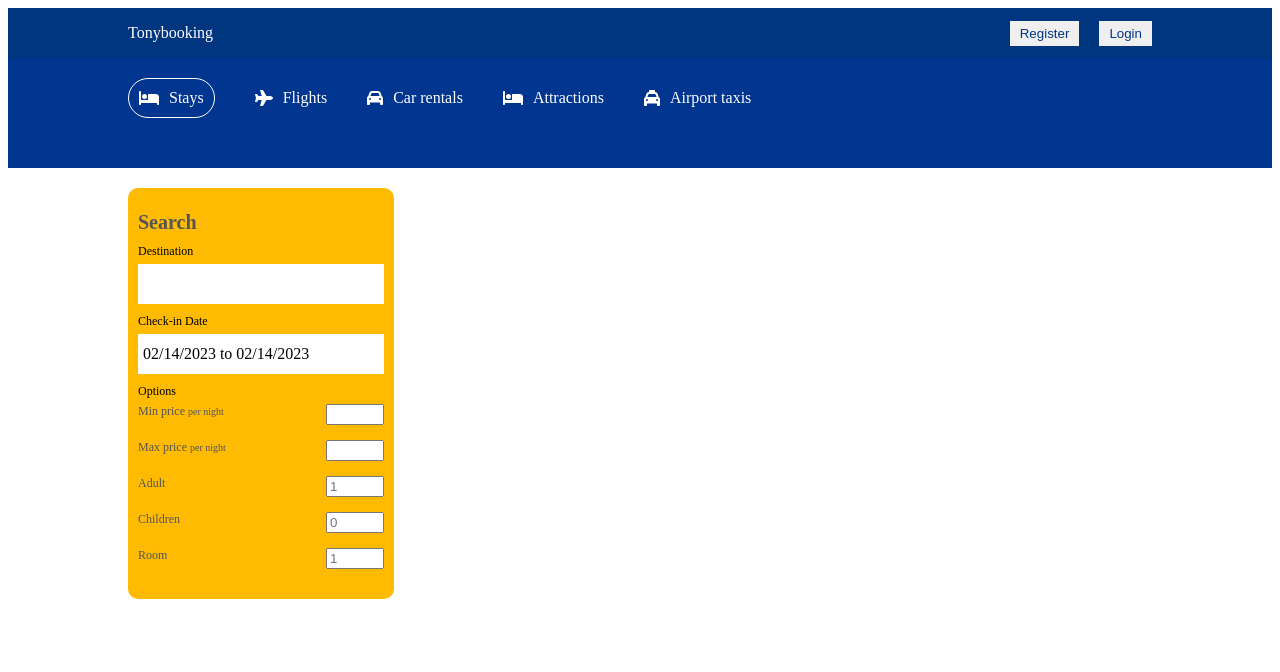
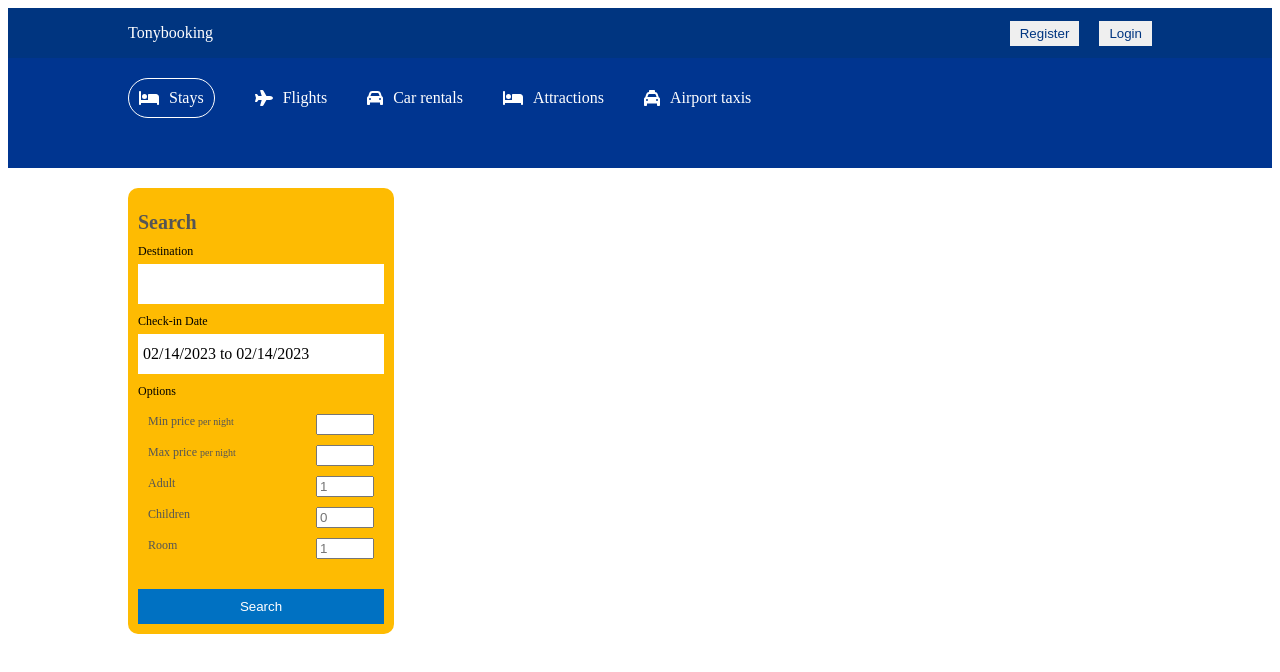
Before and after one commit to adavid1696/booking-project, a React (Create React App) app in the folder client/: page / in a window 1280 px wide. Both pictures are taken after typing "Sample" into the empty fields and a click on the button "Search". Shown: the top 672 px of the page. Built offline with nearby package versions, Linux system fonts and the light colour scheme.

Commit message:
finished search component

```diff
--- a/client/src/pages/list/List.jsx
+++ b/client/src/pages/list/List.jsx
@@ -45,6 +45,7 @@ function List() {
 						</div>
 						<div className="lsItem">
 							<label htmlFor="">Options</label>
+							<div className="lsOptions">
 								<div className="lsOptionItem">
 									<span className="lsOptionText">
 										Min price <small>per night</small>
@@ -92,6 +93,8 @@ function List() {
 								</div>
 							</div>
 						</div>
+						<button>Search</button>
+					</div>
 					<div className="listResult"></div>
 				</div>
 			</div>
```
Lines whose indentation alone changed are shown as unchanged.
